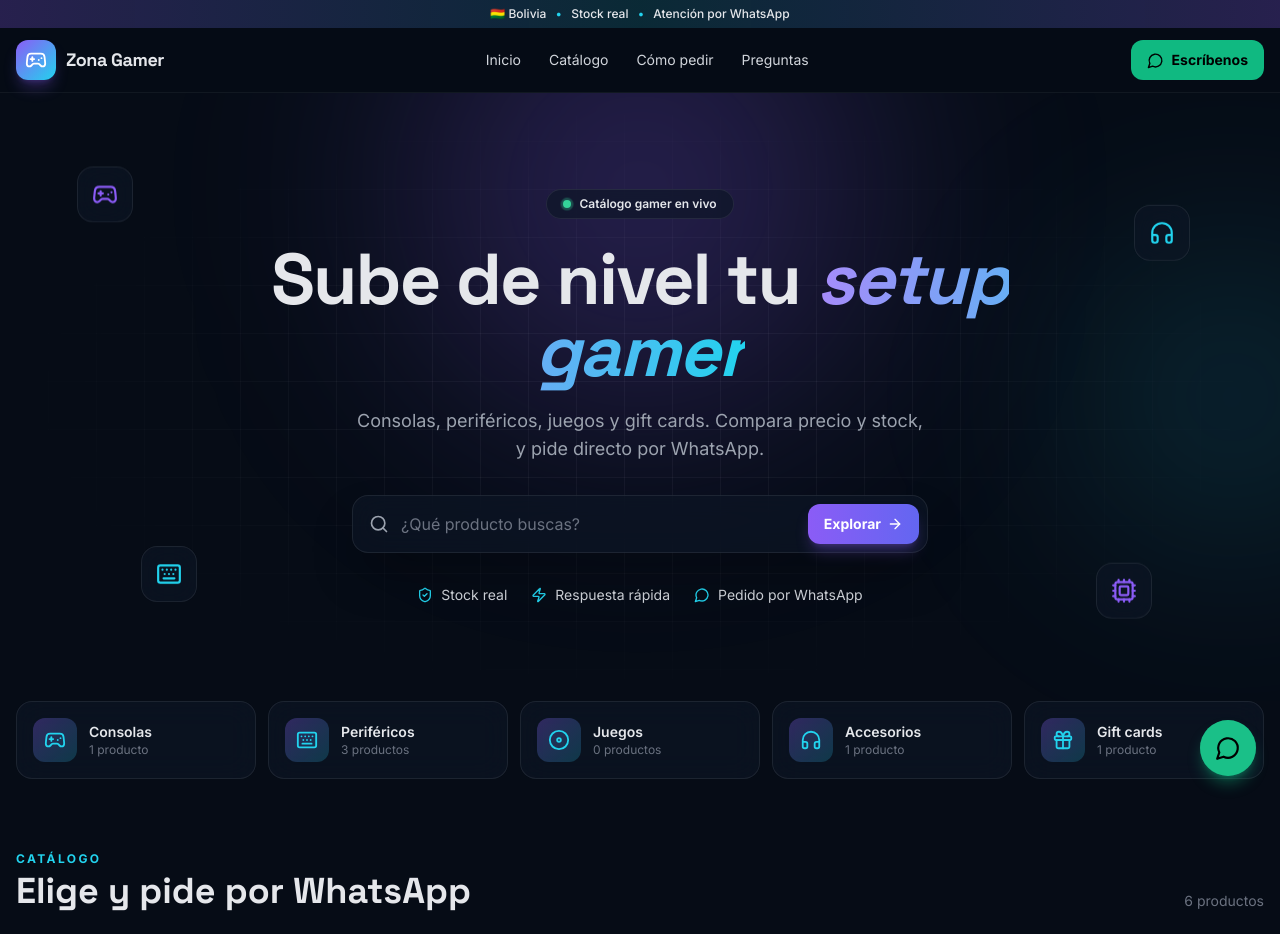
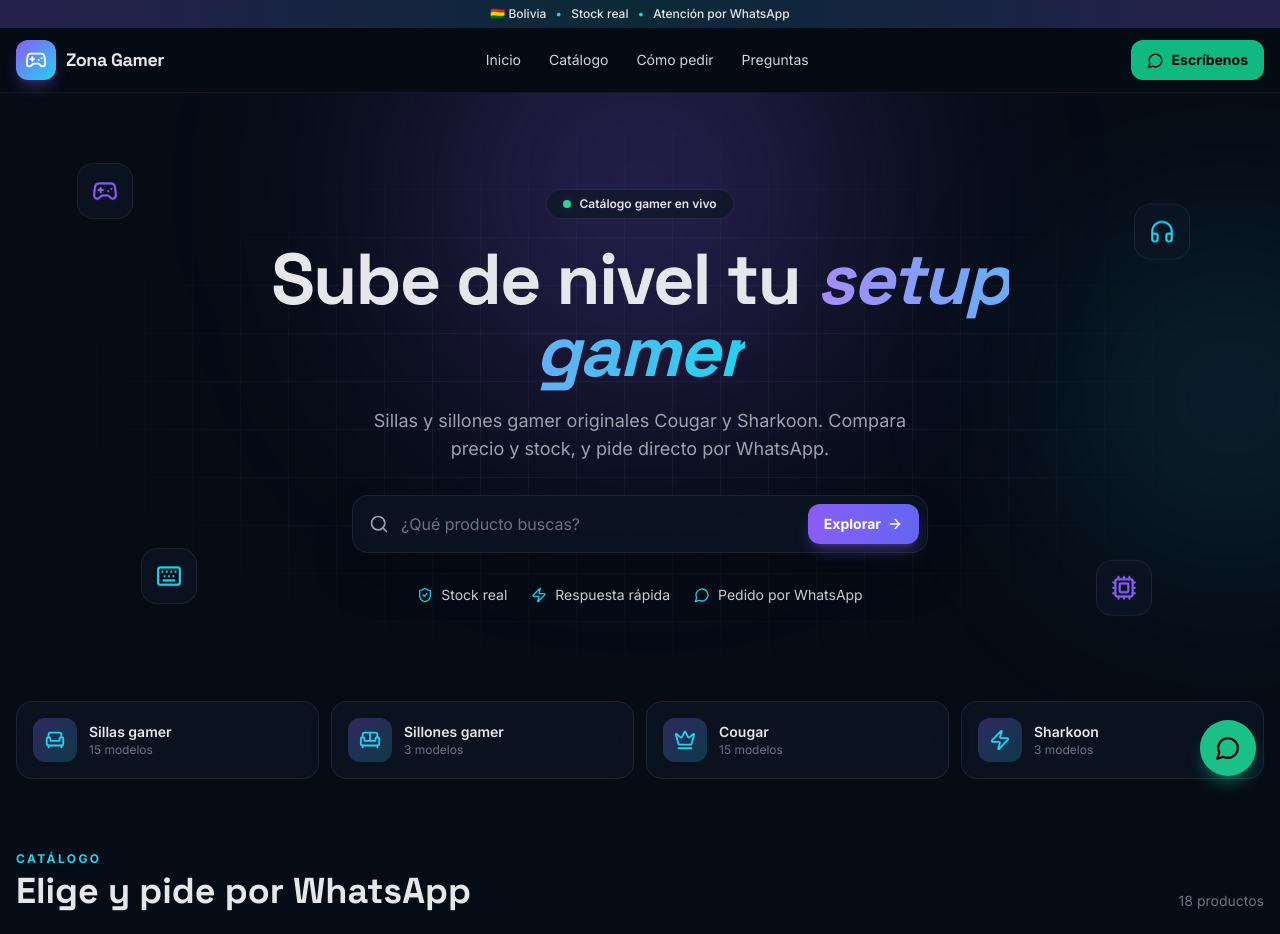
Before and after one commit to BladimirBLopez/zona-gamer, a Next.js app: page / in a window 1280 px wide. Shown: the top 934 px of the page. Built offline with nearby package versions, Linux system fonts and the light colour scheme.

Commit message:
feat: catalogo real de 18 sillas y sillones gamer con filtros por marca y detalle tecnico

```diff
--- a/app/layout.js
+++ b/app/layout.js
@@ -6,7 +6,7 @@ const body = Inter({ subsets: ['latin'], variable: '--font-body' });
 
 export const metadata = {
   title: 'Zona Gamer | Tienda gamer en Bolivia',
-  description: 'Consolas, periféricos, juegos y accesorios. Pide por WhatsApp.',
+  description: 'Sillas y sillones gamer originales Cougar y Sharkoon. Pide por WhatsApp.',
 };
 
 export const viewport = { themeColor: '#060c16' };
--- a/components/Catalog.js
+++ b/components/Catalog.js
@@ -21,7 +21,7 @@ export default function Catalog({ q, setQ, cat, setCat }) {
   const list = useMemo(() => {
     const term = q.trim().toLowerCase();
     let r = products.filter(
-      (p) => (cat === 'Todos' || p.category === cat) && p.name.toLowerCase().includes(term)
+      (p) => (cat === 'Todos' || p.category === cat || p.brand === cat) && p.name.toLowerCase().includes(term)
     );
     if (sort === 'asc') r = [...r].sort((a, b) => a.price - b.price);
     else if (sort === 'desc') r = [...r].sort((a, b) => b.price - a.price);
--- a/components/Categories.js
+++ b/components/Categories.js
@@ -1,36 +1,33 @@
 'use client';
 import { motion } from 'framer-motion';
-import { Gamepad2, Keyboard, Disc, Headphones, Gift } from 'lucide-react';
-import { products, categories } from '../data/products';
+import { Armchair, Sofa, Crown, Zap } from 'lucide-react';
+import { products } from '../data/products';
 
-const icons = {
-  Consolas: Gamepad2,
-  Periféricos: Keyboard,
-  Juegos: Disc,
-  Accesorios: Headphones,
-  'Gift cards': Gift,
-};
+const cards = [
+  { name: 'Sillas gamer', Icon: Armchair },
+  { name: 'Sillones gamer', Icon: Sofa },
+  { name: 'Cougar', Icon: Crown },
+  { name: 'Sharkoon', Icon: Zap },
+];
 
 export default function Categories({ cat, onPick }) {
-  const list = categories.filter((c) => c !== 'Todos');
   return (
     <section className="mx-auto max-w-7xl px-4 pb-6">
-      <div className="grid grid-cols-2 gap-3 sm:grid-cols-3 lg:grid-cols-5">
-        {list.map((c, i) => {
-          const Icon = icons[c] || Gamepad2;
-          const count = products.filter((p) => p.category === c).length;
-          const on = cat === c;
+      <div className="grid grid-cols-2 gap-3 lg:grid-cols-4">
+        {cards.map(({ name, Icon }, i) => {
+          const count = products.filter((p) => p.category === name || p.brand === name).length;
+          const on = cat === name;
           return (
             <motion.button
-              key={c}
+              key={name}
               type="button"
-              onClick={() => onPick(c)}
+              onClick={() => onPick(name)}
               initial={{ opacity: 0, y: 20 }}
               whileInView={{ opacity: 1, y: 0 }}
               viewport={{ once: true }}
               transition={{ duration: 0.4, delay: i * 0.06 }}
               whileTap={{ scale: 0.97 }}
-              className={`glass group flex items-center gap-3 rounded-2xl p-4 text-left transition hover:border-accent/50 last:col-span-2 sm:last:col-span-1 ${
+              className={`glass group flex items-center gap-3 rounded-2xl p-4 text-left transition hover:border-accent/50 ${
                 on ? 'border-accent/70 bg-accent/10' : ''
               }`}
             >
@@ -38,9 +35,9 @@ export default function Categories({ cat, onPick }) {
                 <Icon size={22} />
               </span>
               <span>
-                <span className="block text-sm font-semibold">{c}</span>
+                <span className="block text-sm font-semibold">{name}</span>
                 <span className="block text-xs text-gray-500">
-                  {count} {count === 1 ? 'producto' : 'productos'}
+                  {count} {count === 1 ? 'modelo' : 'modelos'}
                 </span>
               </span>
             </motion.button>
--- a/components/Hero.js
+++ b/components/Hero.js
@@ -64,7 +64,7 @@ export default function Hero({ q, setQ, onExplore }) {
         </motion.h1>
 
         <motion.p {...up(0.2)} className="mx-auto mt-5 max-w-xl text-base text-gray-400 sm:text-lg">
-          Consolas, periféricos, juegos y gift cards. Compara precio y stock, y pide directo por WhatsApp.
+          Sillas y sillones gamer originales Cougar y Sharkoon. Compara precio y stock, y pide directo por WhatsApp.
         </motion.p>
 
         <motion.form
--- a/components/ProductCard.js
+++ b/components/ProductCard.js
@@ -50,8 +50,9 @@ export default function ProductCard({ p, i, onOpen }) {
       <div className="flex flex-1 flex-col p-3 sm:p-4">
         <span className="text-[11px] font-medium uppercase tracking-wider text-gray-500">{p.category}</span>
         <h3 className="mt-1 line-clamp-2 min-h-[2.5rem] text-sm font-semibold leading-snug sm:text-base">{p.name}</h3>
+        {p.colors ? <p className="mt-0.5 line-clamp-1 text-[11px] text-gray-500">{p.colors}</p> : null}
         <div className="mt-2 flex items-baseline gap-2">
-          <span className="text-lg font-extrabold text-neon sm:text-xl">Bs {fmt(p.price)}</span>
+          <span className="text-lg font-extrabold text-neon sm:text-xl">{p.from ? <span className="mr-1 text-xs font-medium text-gray-400">Desde</span> : null}Bs {fmt(p.price)}</span>
           {p.oldPrice ? <span className="text-xs text-gray-500 line-through">Bs {fmt(p.oldPrice)}</span> : null}
         </div>
         {out ? (
--- a/components/ProductModal.js
+++ b/components/ProductModal.js
@@ -1,7 +1,7 @@
 'use client';
 import { useEffect } from 'react';
 import { AnimatePresence, motion } from 'framer-motion';
-import { X, MessageCircle } from 'lucide-react';
+import { X, MessageCircle, Check } from 'lucide-react';
 import { fmt, waLink, orderMsg, stockInfo } from '../lib/utils';
 
 export default function ProductModal({ p, onClose }) {
@@ -36,9 +36,9 @@ export default function ProductModal({ p, onClose }) {
             animate={{ y: 0, opacity: 1, scale: 1 }}
             exit={{ y: 60, opacity: 0 }}
             transition={{ type: 'spring', damping: 26, stiffness: 300 }}
-            className="relative w-full max-w-lg overflow-hidden rounded-t-3xl border border-white/10 bg-[#0b1322] sm:rounded-3xl"
+            className="relative max-h-[92vh] w-full max-w-lg overflow-y-auto rounded-t-3xl border border-white/10 bg-[#0b1322] sm:rounded-3xl"
           >
-            <div className="relative flex h-48 items-center justify-center bg-gradient-to-br from-accent/30 via-card to-neon/20 text-8xl sm:h-60">
+            <div className="relative flex h-44 items-center justify-center bg-gradient-to-br from-accent/30 via-card to-neon/20 text-8xl sm:h-56">
               {p.image ? <img src={p.image} alt={p.name} className="h-full w-full object-cover" /> : p.emoji}
               <button
                 type="button"
@@ -57,11 +57,35 @@ export default function ProductModal({ p, onClose }) {
                 <span className="text-gray-500">{p.category}</span>
               </div>
               <h3 className="mt-3 font-display text-xl font-bold">{p.name}</h3>
+              {p.colors ? <p className="mt-0.5 text-sm text-gray-400">{p.colors}</p> : null}
               <div className="mt-2 flex items-baseline gap-2">
+                {p.from ? <span className="text-sm font-semibold text-gray-400">Desde</span> : null}
                 <span className="text-2xl font-extrabold text-neon">Bs {fmt(p.price)}</span>
                 {p.oldPrice ? <span className="text-sm text-gray-500 line-through">Bs {fmt(p.oldPrice)}</span> : null}
               </div>
               {p.description ? <p className="mt-3 text-sm leading-relaxed text-gray-400">{p.description}</p> : null}
+
+              {p.features && p.features.length ? (
+                <ul className="mt-4 grid gap-2 text-sm text-gray-300">
+                  {p.features.map((f) => (
+                    <li key={f} className="flex items-start gap-2">
+                      <Check size={16} className="mt-0.5 shrink-0 text-neon" />
+                      {f}
+                    </li>
+                  ))}
+                </ul>
+              ) : null}
+
+              {p.specs ? (
+                <div className="mt-4 grid grid-cols-3 gap-2 text-center">
+                  {[['Soporta', p.specs.soporta], ['Reclina', p.specs.reclina], ['Brazos', p.specs.brazos]].map(([k, v]) => (
+                    <div key={k} className="rounded-xl border border-white/10 bg-white/5 px-2 py-2">
+                      <p className="text-[10px] font-semibold uppercase tracking-wider text-gray-500">{k}</p>
+                      <p className="mt-0.5 text-xs font-bold text-neon">{v}</p>
+                    </div>
+                  ))}
+                </div>
+              ) : null}
 
               {p.stock > 0 ? (
                 <a
--- a/data/products.js
+++ b/data/products.js
@@ -1,10 +1,79 @@
-export const categories = ['Todos', 'Consolas', 'Periféricos', 'Juegos', 'Accesorios', 'Gift cards'];
+export const categories = ['Todos', 'Sillas gamer', 'Sillones gamer', 'Cougar', 'Sharkoon'];
+
+const item = (id, name, brand, category, colors, price, stock, features, soporta, reclina, brazos, extra = {}) => ({
+  id,
+  name,
+  brand,
+  category,
+  colors,
+  price,
+  oldPrice: 0,
+  stock,
+  emoji: category === 'Sillones gamer' ? '🛋️' : '🪑',
+  image: '',
+  badge: '',
+  description: '',
+  features,
+  specs: { soporta, reclina, brazos },
+  ...extra,
+});
+
+const S = 'Sillas gamer';
+const L = 'Sillones gamer';
 
 export const products = [
-  { id: 1, name: 'Control inalámbrico PS5', category: 'Accesorios', price: 520, oldPrice: 600, stock: 6, emoji: '🎮', image: '', badge: 'Oferta', description: 'Control inalámbrico con vibración háptica y gatillos adaptativos. Compatible con PS5.' },
-  { id: 2, name: 'Teclado mecánico RGB', category: 'Periféricos', price: 340, oldPrice: 0, stock: 3, emoji: '⌨️', image: '', badge: 'Popular', description: 'Switches mecánicos, iluminación RGB personalizable y estructura reforzada.' },
-  { id: 3, name: 'Mouse gamer 7200 DPI', category: 'Periféricos', price: 180, oldPrice: 0, stock: 10, emoji: '🖱️', image: '', badge: 'Nuevo', description: 'Sensor de alta precisión, 6 botones programables y luces RGB.' },
-  { id: 4, name: 'Audífonos gamer con micrófono', category: 'Periféricos', price: 260, oldPrice: 0, stock: 0, emoji: '🎧', image: '', badge: '', description: 'Sonido envolvente, micrófono con cancelación de ruido y diadema acolchada.' },
-  { id: 5, name: 'Gift card PlayStation $20', category: 'Gift cards', price: 190, oldPrice: 0, stock: 12, emoji: '💳', image: '', badge: '', description: 'Tarjeta digital para recargar saldo en PlayStation Store. Entrega por WhatsApp.' },
-  { id: 6, name: 'Nintendo Switch', category: 'Consolas', price: 2400, oldPrice: 2600, stock: 2, emoji: '🕹️', image: '', badge: 'Oferta', description: 'Consola híbrida: juega en TV o portátil. Incluye dock y controles Joy-Con.' },
+  item(1, 'Sharkoon Elbrus 1', 'Sharkoon', S, 'Negro · Verde / Negro / Azul', 1800, 5,
+    ['Tela transpirable', 'Reposabrazos acolchados abatibles', 'Mecanismo basculante regulable', 'Pistón de gas clase 4'],
+    '120 kg', '3°–18°', 'Abatibles'),
+  item(2, 'Cougar Armor One', 'Cougar', S, 'Negro · Naranja', 2250, 5,
+    ['Cuero PVC transpirable', 'Cojines cervical y lumbar', 'Reclinación continua', 'Altura regulable por pistón'],
+    '120 kg', 'Hasta 180°', '2D'),
+  item(3, 'Sharkoon Skiller SGS2', 'Sharkoon', S, 'Negro · Rojo', 2350, 0,
+    ['Tela suave y transpirable', 'Cojines cervical y lumbar', 'Reposabrazos ajustables 3D', 'Mecanismo basculante 3°–18°'],
+    '110 kg', '90°–160°', '3D'),
+  item(4, 'Cougar Armor Elite', 'Cougar', S, 'Consultar variantes', 2450, 5,
+    ['PVC premium transpirable', 'Cojines cervical y lumbar', 'Reposabrazos regulables 2D', 'Tensión de inclinación ajustable'],
+    '120 kg', 'Hasta 160°', '2D', { from: true }),
+  item(5, 'Cougar Armor Elite Black', 'Cougar', S, 'Negro total', 2480, 5,
+    ['PVC premium transpirable', 'Acabado negro sobrio', 'Cojines cervical y lumbar', 'Tensión de inclinación ajustable'],
+    '120 kg', 'Hasta 160°', '2D'),
+  item(6, 'Cougar Armor Elite', 'Cougar', S, 'Negro · Naranja', 2550, 5,
+    ['PVC premium transpirable', 'Cojines cervical y lumbar', 'Reposabrazos regulables 2D', 'Tensión de inclinación ajustable'],
+    '120 kg', 'Hasta 160°', '2D'),
+  item(7, 'Cougar Armor Elite EVA', 'Cougar', S, 'Negro · Rosa', 2570, 5,
+    ['PVC premium transpirable', 'Acabado EVA negro y rosa', 'Cojines cervical y lumbar', 'Tensión de inclinación ajustable'],
+    '120 kg', 'Hasta 160°', '2D'),
+  item(8, 'Cougar Armor One V2 F', 'Cougar', S, 'Tela · Negro / Naranja', 2630, 5,
+    ['Tapizado de tela tejida', 'Cojines cervical y lumbar', 'Reposabrazos 4D plegables', 'Bolsillo posterior integrado'],
+    '120 kg', '90°–155°', '4D plegables'),
+  item(9, 'Cougar Explore Neo', 'Cougar', S, 'Negro · Naranja', 2780, 5,
+    ['PVC premium transpirable', 'Cojines cervical y lumbar', 'Reposapiés retráctil', 'Asiento amplio de alta densidad'],
+    '120 kg', '90°–155°', 'Altura'),
+  item(10, 'Cougar Explore Neo Gold', 'Cougar', S, 'Negro · Dorado', 2780, 5,
+    ['PVC premium transpirable', 'Cojines cervical y lumbar', 'Reposapiés retráctil', 'Asiento amplio de alta densidad'],
+    '120 kg', '90°–155°', 'Altura'),
+  item(11, 'Cougar Explore Royal', 'Cougar', S, 'Negro · Dorado', 2850, 5,
+    ['PVC transpirable premium', 'Cojines cervical y lumbar', 'Reposabrazos 3D Hyperrotation', 'Asiento de soporte más amplio'],
+    '120 kg', '90°–155°', '3D'),
+  item(12, 'Cougar Explore Royal F Gray', 'Cougar', S, 'Tela gris', 2850, 0,
+    ['Imitación lino transpirable', 'Cojines cervical y lumbar', 'Reposabrazos 3D Hyperrotation', 'Asiento de soporte más amplio'],
+    '120 kg', '90°–155°', '3D'),
+  item(13, 'Cougar Armor One X', 'Cougar', S, 'Negro · Verde', 3040, 5,
+    ['Cuero PVC transpirable', 'Cojines cervical y lumbar', 'Reclinación continua', 'Altura regulable por pistón'],
+    '120 kg', 'Hasta 180°', '2D'),
+  item(14, 'Cougar Ranger One', 'Cougar', L, 'Negro · Naranja', 3250, 5,
+    ['Butaca de tejido transpirable', 'Cojines cervical y lumbar', 'Reposapiés plegable integrado', 'Tres posiciones de reclinación'],
+    '150 kg', '95°–160°', 'Fijos'),
+  item(15, 'Sharkoon Skiller SGS4', 'Sharkoon', S, 'Negro · Gris', 4500, 5,
+    ['PVC con espuma moldeada', 'Reposabrazos ajustables 4D', 'Mecanismo basculante multifunción', 'Base de aluminio de cinco radios'],
+    '150 kg', '90°–160°', '4D', { badge: 'Oferta' }),
+  item(16, 'Cougar Ranger Pro Royal', 'Cougar', L, 'Negro · Dorado', 4200, 5,
+    ['PVC extra grueso transpirable', 'Mesa giratoria desmontable', 'Puerto de carga USB Type-C', 'Bolsillos laterales integrados'],
+    '160 kg', '115°–157°', 'Fijos'),
+  item(17, 'Cougar Overlord', 'Cougar', L, 'Negro · Naranja', 4300, 5,
+    ['Cuero sintético PVC', 'Balanceo, reclinación y giro', 'Soporte ergonómico por zonas', 'Espuma de alta densidad'],
+    '150 kg', '95°–160°', 'Trimotion'),
+  item(18, 'Cougar Titan Pro V2 Gold F', 'Cougar', S, 'Terciopelo · Negro / Dorado', 5016, 5,
+    ['Terciopelo premium', 'Soporte lumbar LiftBack', 'Almohada cervical magnética', 'Espuma de memoria'],
+    '160 kg', '90°–155°', '4D'),
 ];
```
